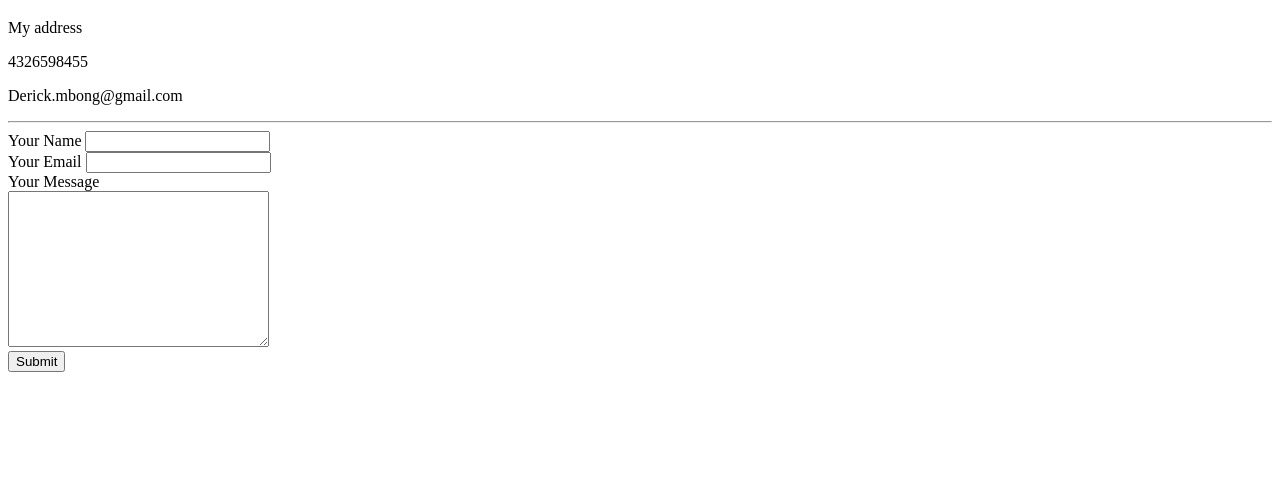
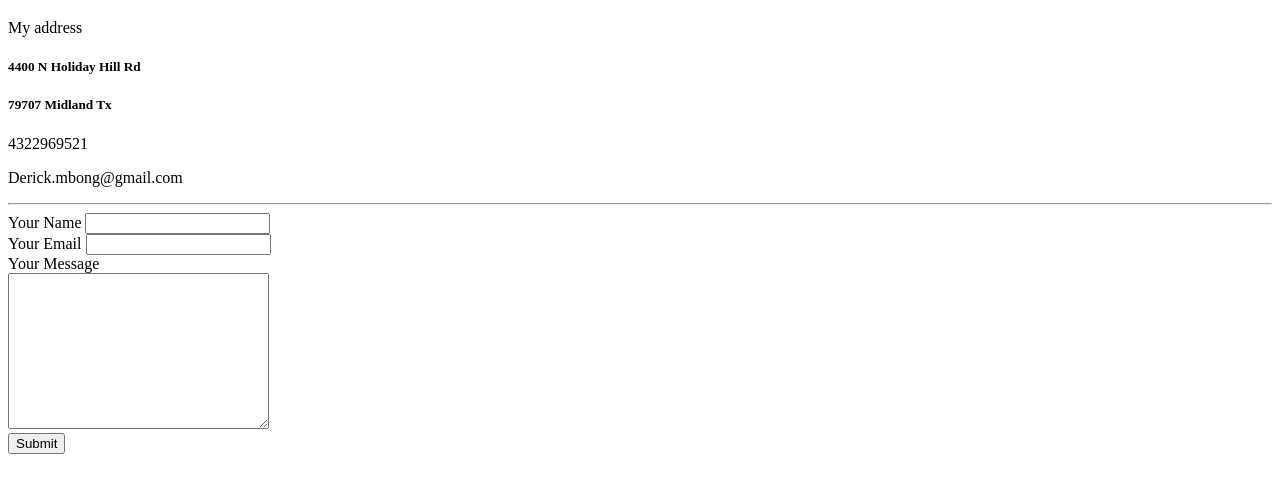
Before and after one commit to ced18/Lebenslauf, a plain HTML site: page Contact.html in a window 1280 px wide. Shown: the part 61-554 px from the top of the page. Drawn offline with Linux system fonts and the light colour scheme.

Commit message:
Add files via upload

```diff
--- a/Contact.html
+++ b/Contact.html
@@ -9,7 +9,9 @@
 <body>
   <h1>Contact details</h1>
   <p>My address</p>
-  <p>4326598455</p>
+  <h5>4400 N Holiday Hill Rd</h5>
+  <h5>79707 Midland Tx</h5>
+  <p>4322969521</p>
   <p>Derick.mbong@gmail.com</p>
   <hr>
 
```
Also changed, not shown: index.html (+4 -2 lines).
